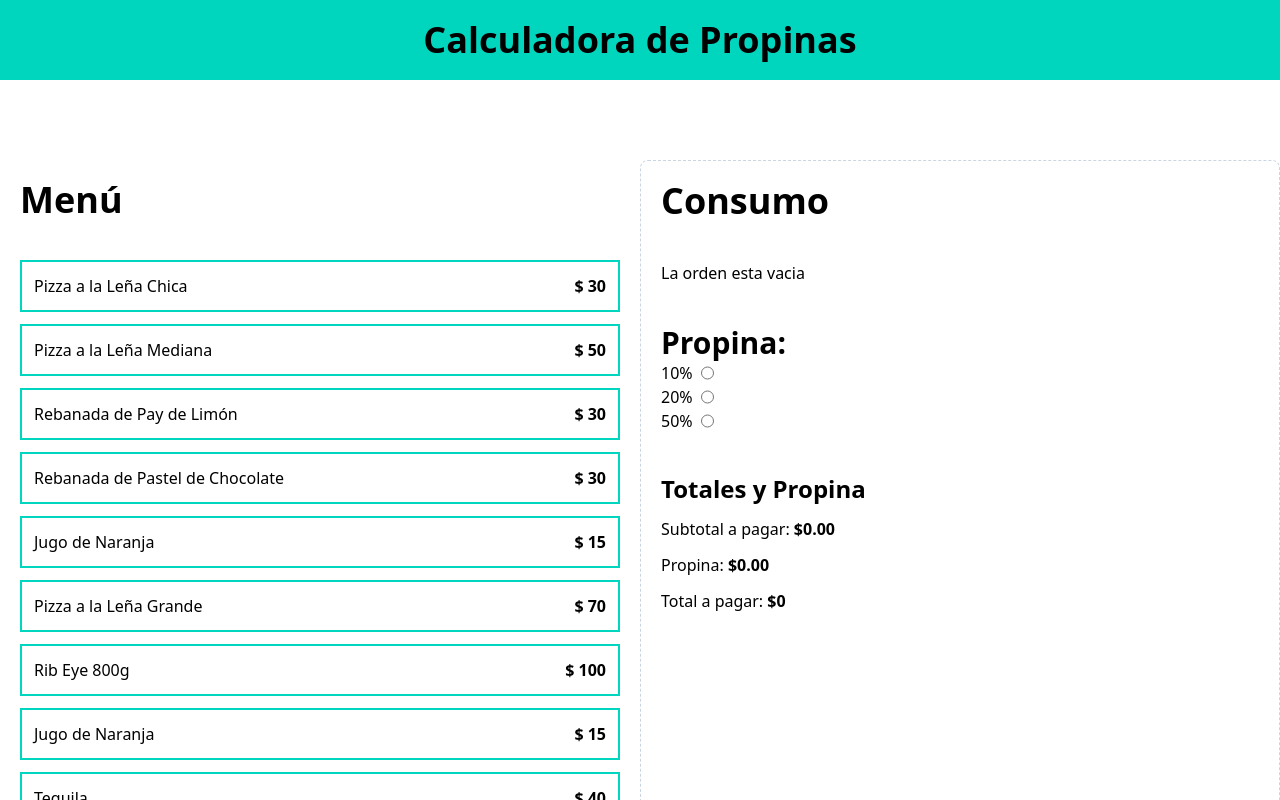
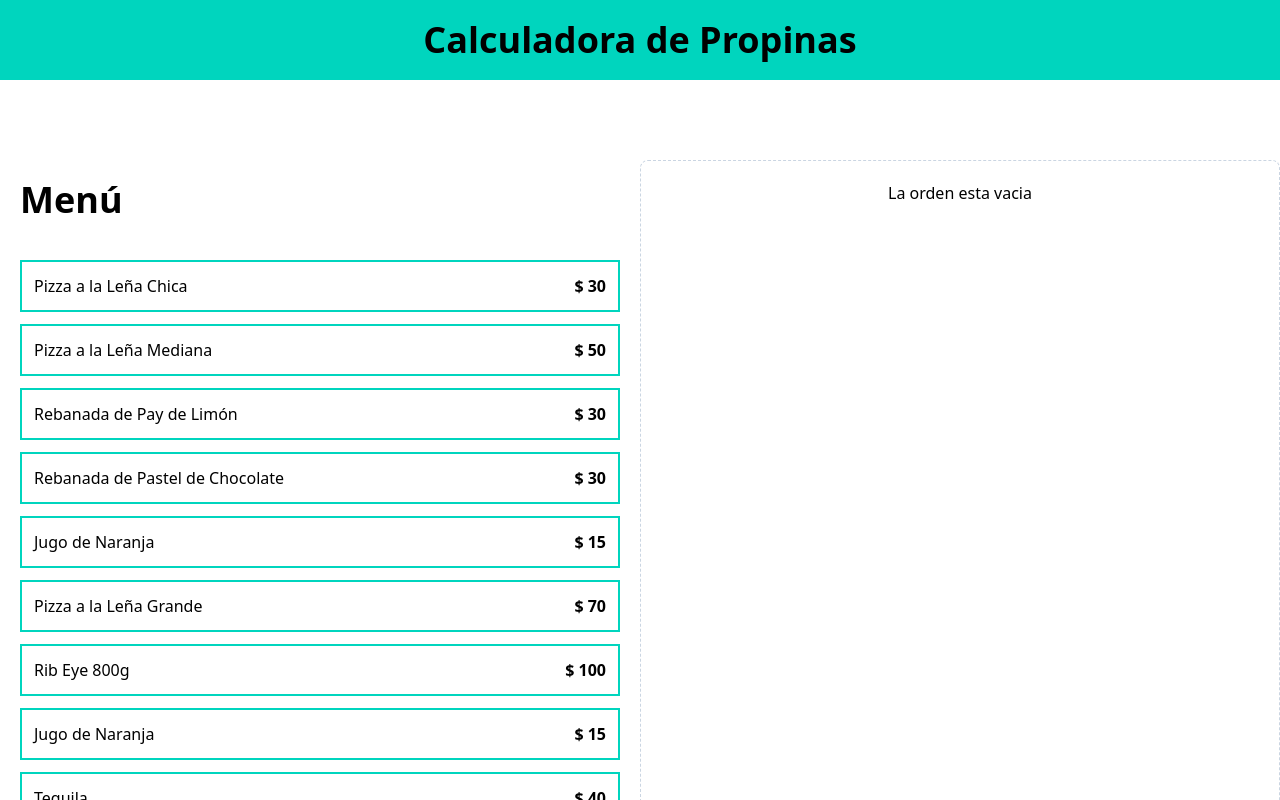
Before and after one commit to franwrld/calculadora-propinas, a React (Vite) app: page / in a window 1280 px wide. Shown: the top 800 px of the page. Built offline with nearby package versions, Linux system fonts and the light colour scheme.

Commit message:
Reinicio de orden terminado

```diff
--- a/src/App.tsx
+++ b/src/App.tsx
@@ -6,7 +6,7 @@ import { menuItems } from "./data/db"
 import useOrder from "./hooks/useOrder"
 function App() {
 
-  const { order, addItem, removeItem, tip, setTip } = useOrder()
+  const { order,tip, setTip, addItem, removeItem, placeOrder} = useOrder()
 
   return (
     <>
@@ -28,18 +28,26 @@ function App() {
           </div>
         </div>
         <div className="border border-dashed border-slate-300 p-5 rounded-lg space-y-10">
+          {order.length > 0 ? (
+            <>
               <OrderContents
               order={order}
               removeItem={removeItem}
               />
               <PropinaForm
                 setTip={setTip}
-
+                tip={tip}
               />
               <OrderTotals
                 order={order}
                 tip={tip}
+                placeOrder={placeOrder}
               />
+            </>
+          ) : (
+            <p className="text-center">La orden esta vacia</p>
+          )}
+
         </div>
       </main>
     </>
--- a/src/components/OrderContents.tsx
+++ b/src/components/OrderContents.tsx
@@ -11,9 +11,7 @@ export default function OrderContents({order, removeItem} : OrderContentsProps)
     <div>
         <h2 className="font-black text-4xl">Consumo</h2>
         <div className="space-y-3 mt-10">
-            { order.length === 0 ? <p>La orden esta vacia</p>
-            : (
-                order.map( item => (
+            {order.map( item => (
                     <div
                         key={item.id}
                         className="flex justify-between items-center border-t border-gray-200 py-5 last-of-type:border-b"
@@ -29,8 +27,7 @@ export default function OrderContents({order, removeItem} : OrderContentsProps)
                             X
                         </button>
                     </div>
-                ))
-            )}
+                ))}
         </div>
     </div>
   )
--- a/src/components/OrderTotals.tsx
+++ b/src/components/OrderTotals.tsx
@@ -4,12 +4,14 @@ import { formatCurrency } from "../helpers"
 
 type OrderTotalsProps = {
     order: OrderItem[],
-    tip: number
+    tip: number,
+    placeOrder: () => void
 }
-export default function OrderTotals({order, tip} : OrderTotalsProps) {
+export default function OrderTotals({order, tip, placeOrder} : OrderTotalsProps) {
 
     const subtotalAmount = useMemo(() => order.reduce( (total, item) => total + (item.cantidad * item.price), 0), [order])
     const tipAmount = useMemo(() => subtotalAmount * tip, [tip, order])
+    const totalAmount = useMemo(() => subtotalAmount + tipAmount, [tip, order])
 
     return (
         <>
@@ -27,12 +29,16 @@ export default function OrderTotals({order, tip} : OrderTotalsProps) {
 
                 <p>
                     Total a pagar: {''}
-                    <span className="font-bold">$0</span>
+                    <span className="font-bold">{formatCurrency(totalAmount)}</span>
                 </p>
             </div>
 
-            <button>
-
+            <button
+                className="w-full bg-black p-3 uppercase text-white font-bold mt-10 disabled:opacity-10"
+                disabled={totalAmount === 0}
+                onClick={placeOrder}
+            >
+                Guardar Orden
             </button>
         </>
     )
--- a/src/components/PropinaForm.tsx
+++ b/src/components/PropinaForm.tsx
@@ -18,22 +18,24 @@ const tipOptions = [
   ]
 
 type PropinaFormProps = {
-    setTip: Dispatch<SetStateAction<number>>
+    setTip: Dispatch<SetStateAction<number>>,
+    tip: number
 }
-export default function PropinaForm({setTip} : PropinaFormProps) {
+export default function PropinaForm({setTip, tip} : PropinaFormProps) {
   return (
     <div>
         <h3 className="font-black text-3xl">Propina:</h3>
         <form action="">
-            {tipOptions.map(tip => (
-                <div className="flex gap-2" key={tip.id}>
-                    <label htmlFor={tip.id}>{tip.label}</label>
+            {tipOptions.map(tipOp => (
+                <div className="flex gap-2" key={tipOp.id}>
+                    <label htmlFor={tipOp.id}>{tipOp.label}</label>
                     <input
-                        id={tip.id}
+                        id={tipOp.id}
                         type="radio"
                         name="tip"
-                        value={tip.value}
+                        value={tipOp.value}
                         onChange={ e => setTip(+e.target.value)}
+                        checked={tipOp.value === tip}
                     />
                 </div>
             ))}
--- a/src/hooks/useOrder.ts
+++ b/src/hooks/useOrder.ts
@@ -22,11 +22,17 @@ export default function useOrder() {
         setOrder(order.filter(item => item.id !== id))
     }
 
+    const placeOrder = () => {
+        setOrder([])
+        setTip(0)
+    }
+
     return {
         order,
         tip,
         setTip,
         addItem,
-        removeItem
+        removeItem,
+        placeOrder
     }
 }
```
Lines whose indentation alone changed are shown as unchanged.
